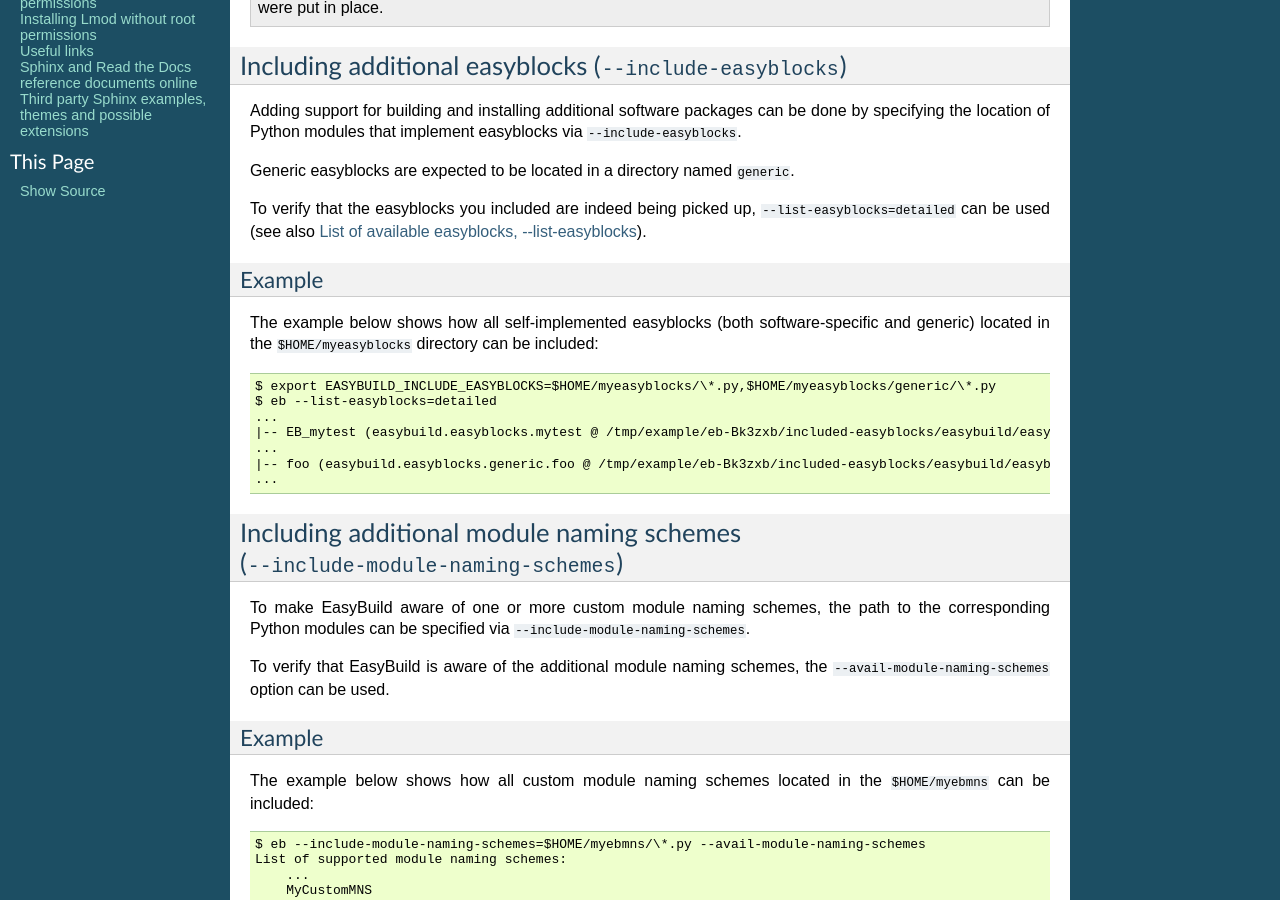
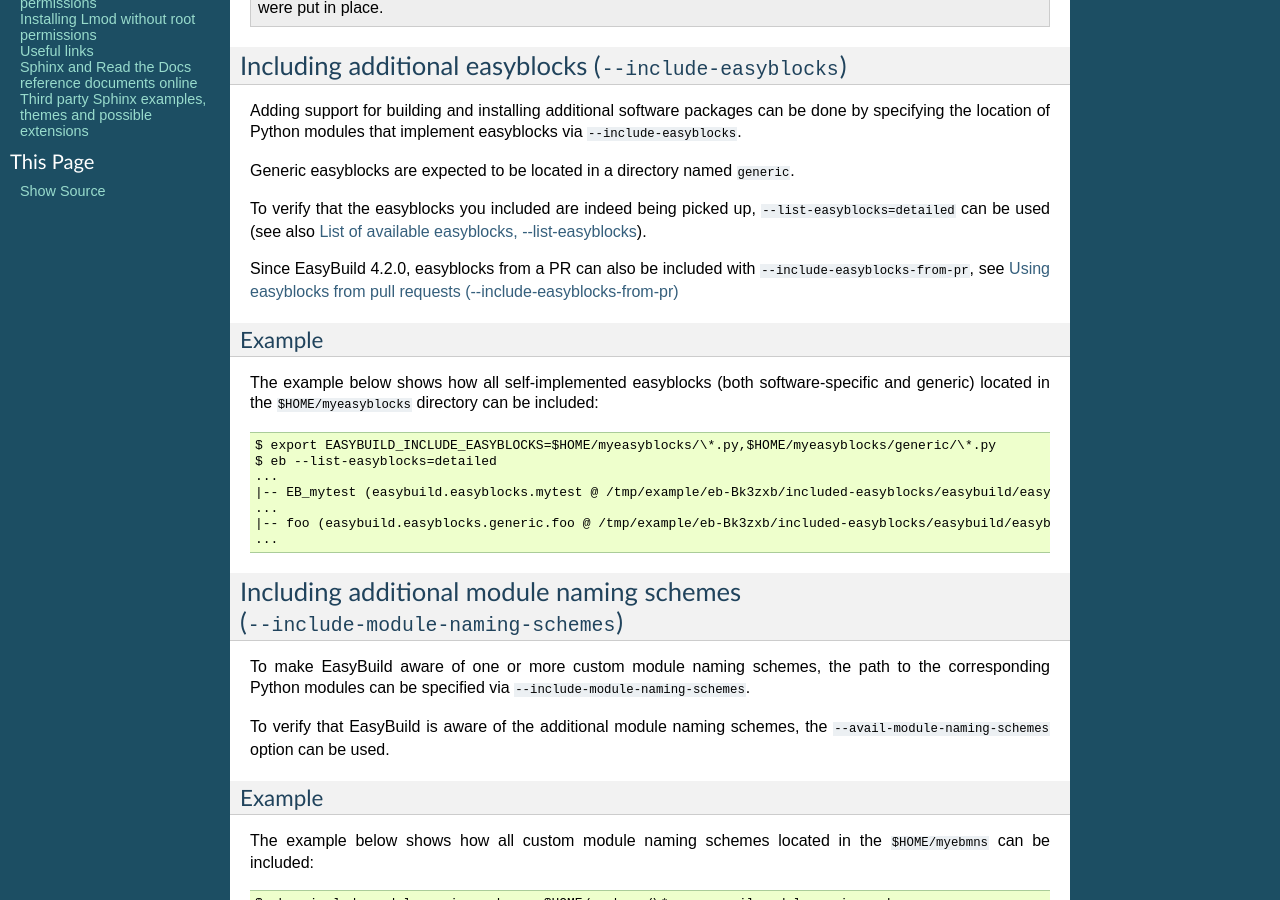
Before and after one commit to easybuilders/easybuild, a Sphinx documentation site: the page built from docs/Including_additional_Python_modules.rst, in a window 1280 px wide and 900 px high, scrolled down 1310 px. Built offline with Sphinx 7.4.7, drawn with Linux system fonts in a browser that asks for light colours; pages that are not in the unit, such as notebooks, are missing from menus.

Commit message:
update documentation for --include-easyblocks-from-pr

```diff
--- a/docs/Including_additional_Python_modules.rst
+++ b/docs/Including_additional_Python_modules.rst
@@ -85,6 +85,9 @@
 To verify that the easyblocks you included are indeed being picked up, ``--list-easyblocks=detailed`` can be used
 (see also :ref:`list_easyblocks`).
 
+Since EasyBuild 4.2.0, easyblocks from a PR can also be included with ``--include-easyblocks-from-pr``,
+see :ref:`github_include_easyblocks_from_pr`
+
 Example
 ~~~~~~~
 
--- a/docs/Integration_with_GitHub.rst
+++ b/docs/Integration_with_GitHub.rst
@@ -376,7 +376,7 @@
 <https://github.com/easybuilders/easybuild-easyblocks/pull/1964>`_ together with the LAMMPS v7Aug2019 easyconfigs contributed via
 `easyconfigs pull request #9884 <https://github.com/easybuilders/easybuild-easyconfigs/pull/9884>`_::
 
-    $ eb --from-pr 9884 --include-easyblocks 1964 --list-easyblocks=detailed
+    $ eb --from-pr 9884 --include-easyblocks--from-pr 1964 --list-easyblocks=detailed
     == temporary log file in case of crash /tmp/eb-Eq2zsJ/easybuild-1AaWf8.log
     EasyBlock (easybuild.framework.easyblock)
     ...
```
